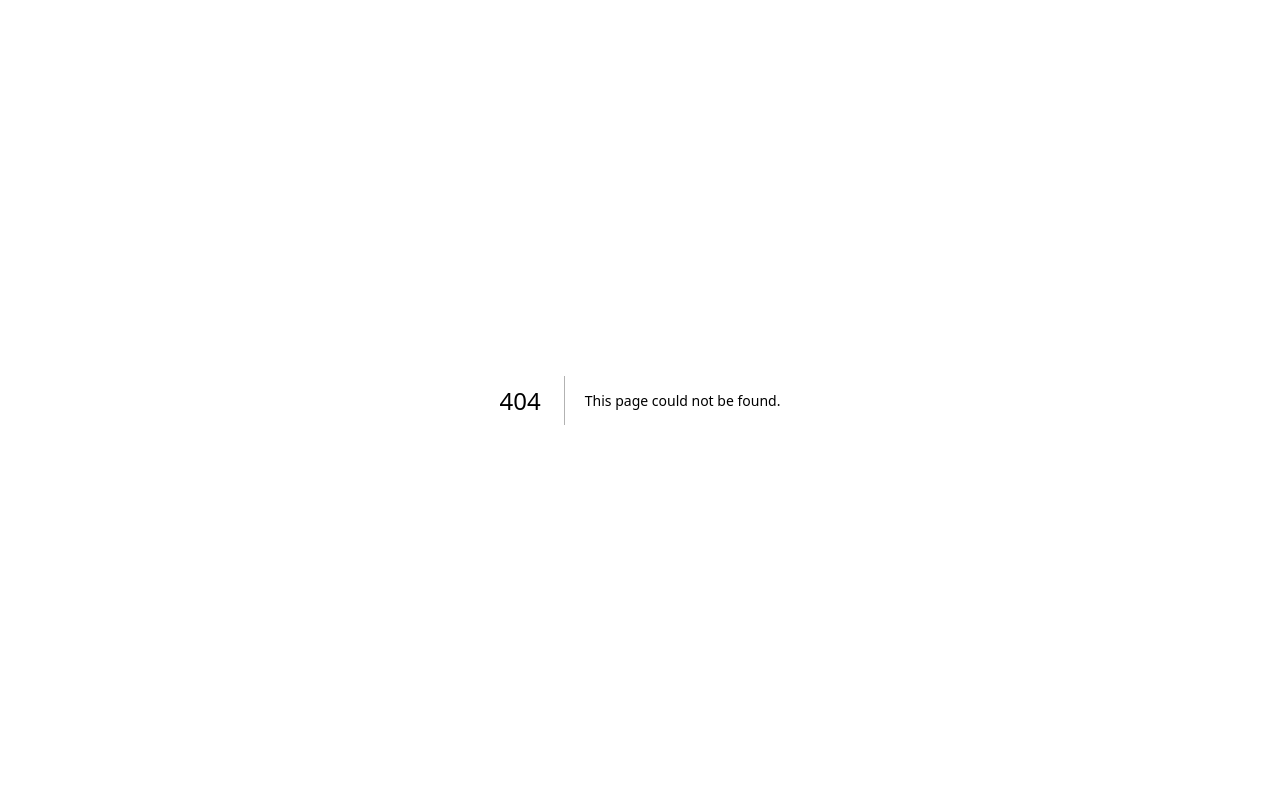
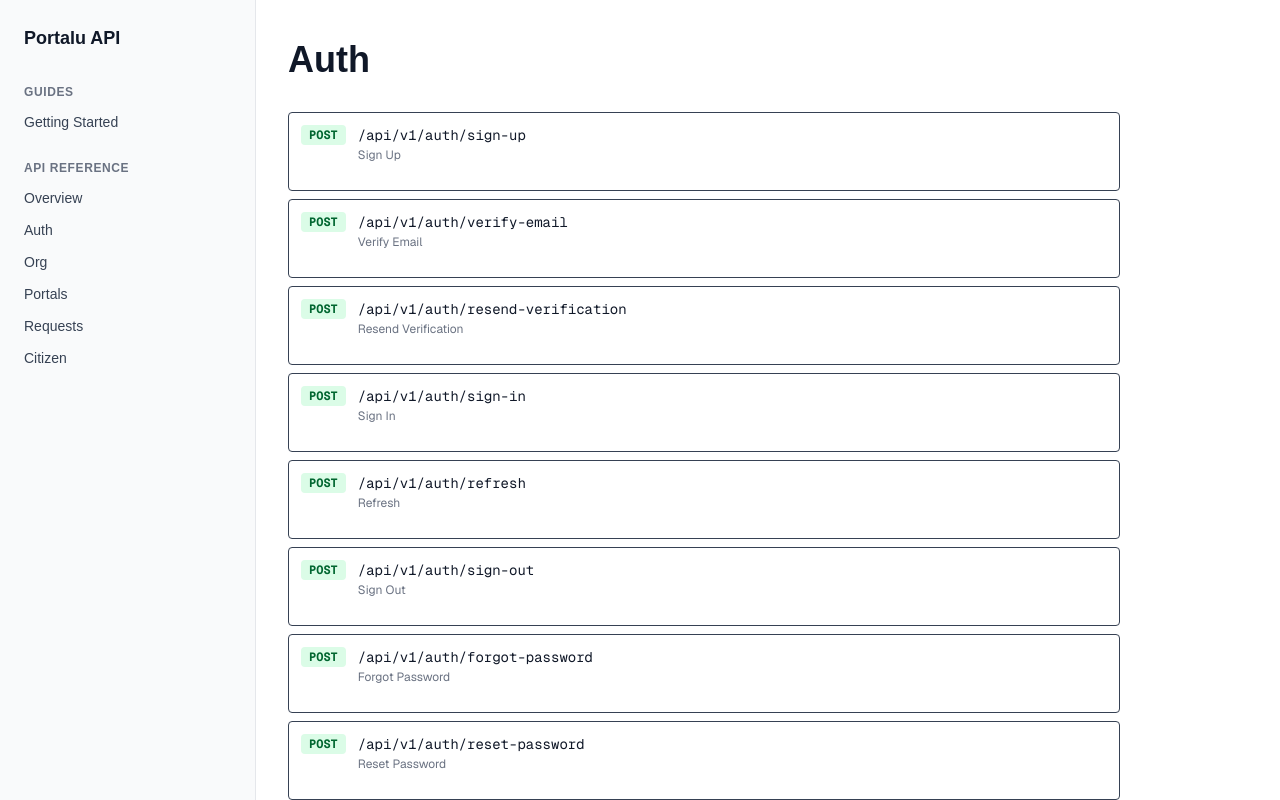
Before and after one commit to tassiobs/portalix-docs, a Next.js app: page /docs/reference/auth in a window 1280 px wide. Before the commit this address had no page. Shown: the top 800 px of the page. Built offline with nearby package versions, Linux system fonts and the light colour scheme.

Commit message:
fix: force light mode and add dynamic reference tag pages

```diff
--- /dev/null
+++ b/app/docs/reference/[tag]/page.tsx
@@ -0,0 +1,46 @@
+import { getOpenApiSpec } from '@/lib/openapi'
+import { EndpointRef } from '@/components/EndpointRef'
+import { notFound } from 'next/navigation'
+
+const tagMap: Record<string, string[]> = {
+  auth: ['Auth', 'Sessions'],
+  org: ['Org', 'Org Settings', 'Org Users', 'Org Roles', 'Org Permissions', 'Org Invitations'],
+  portals: ['portals'],
+  requests: ['Requests'],
+  citizen: ['citizen'],
+}
+
+export async function generateStaticParams() {
+  return Object.keys(tagMap).map((tag) => ({ tag }))
+}
+
+export default async function ReferenceTagPage({ params }: { params: Promise<{ tag: string }> }) {
+  const { tag } = await params
+  const matchedTags = tagMap[tag]
+  if (!matchedTags) notFound()
+
+  const spec = getOpenApiSpec()
+  const endpoints: { method: string; path: string; summary: string }[] = []
+
+  for (const [path, methods] of Object.entries(spec.paths as Record<string, any>)) {
+    for (const [method, op] of Object.entries(methods as Record<string, any>)) {
+      if (matchedTags.includes(op.tags?.[0])) {
+        endpoints.push({ method, path, summary: op.summary ?? '' })
+      }
+    }
+  }
+
+  return (
+    <div>
+      <h1 className="capitalize">{tag}</h1>
+      {endpoints.map((e) => (
+        <EndpointRef
+          key={`${e.method}-${e.path}`}
+          method={e.method}
+          path={e.path}
+          description={e.summary}
+        />
+      ))}
+    </div>
+  )
+}
--- a/app/globals.css
+++ b/app/globals.css
@@ -13,15 +13,8 @@
   --font-mono: var(--font-geist-mono);
 }
 
-@media (prefers-color-scheme: dark) {
-  :root {
-    --background: #0a0a0a;
-    --foreground: #ededed;
-  }
-}
-
 body {
-  background: var(--background);
-  color: var(--foreground);
+  background: #ffffff;
+  color: #171717;
   font-family: Arial, Helvetica, sans-serif;
 }
--- a/package.json
+++ b/package.json
@@ -3,7 +3,7 @@
   "version": "0.1.0",
   "private": true,
   "scripts": {
-    "dev": "next dev",
+    "dev": "next dev -p 3008",
     "build": "next build",
     "start": "next start",
     "lint": "eslint"
```
